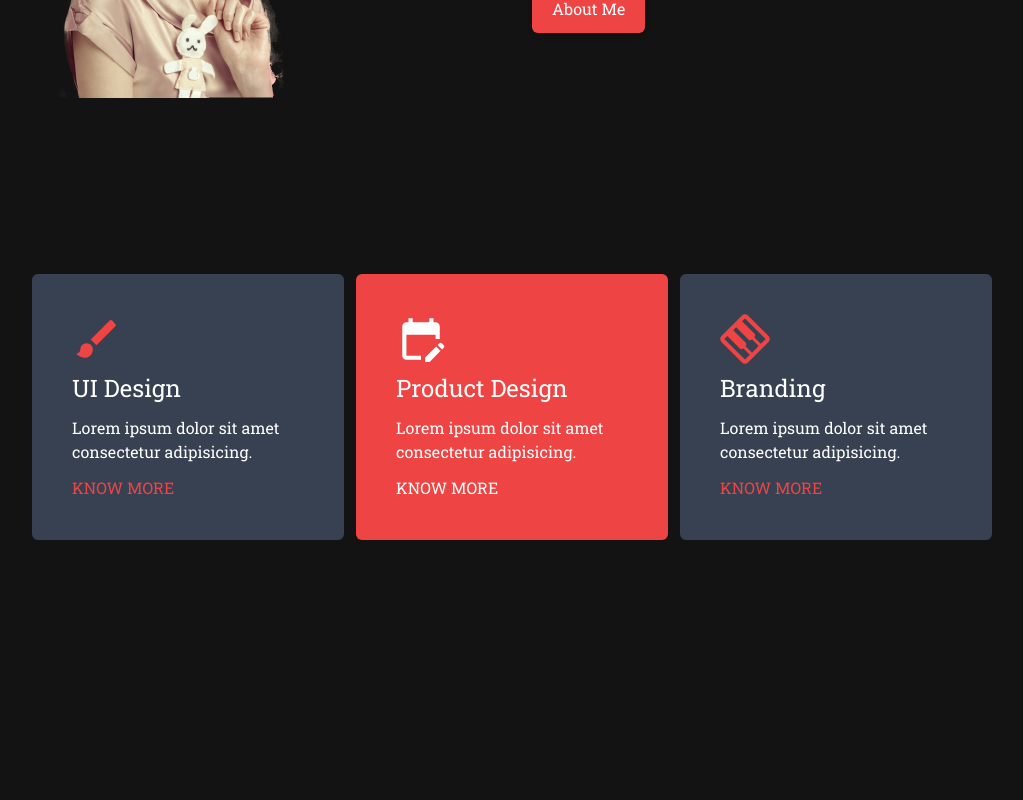
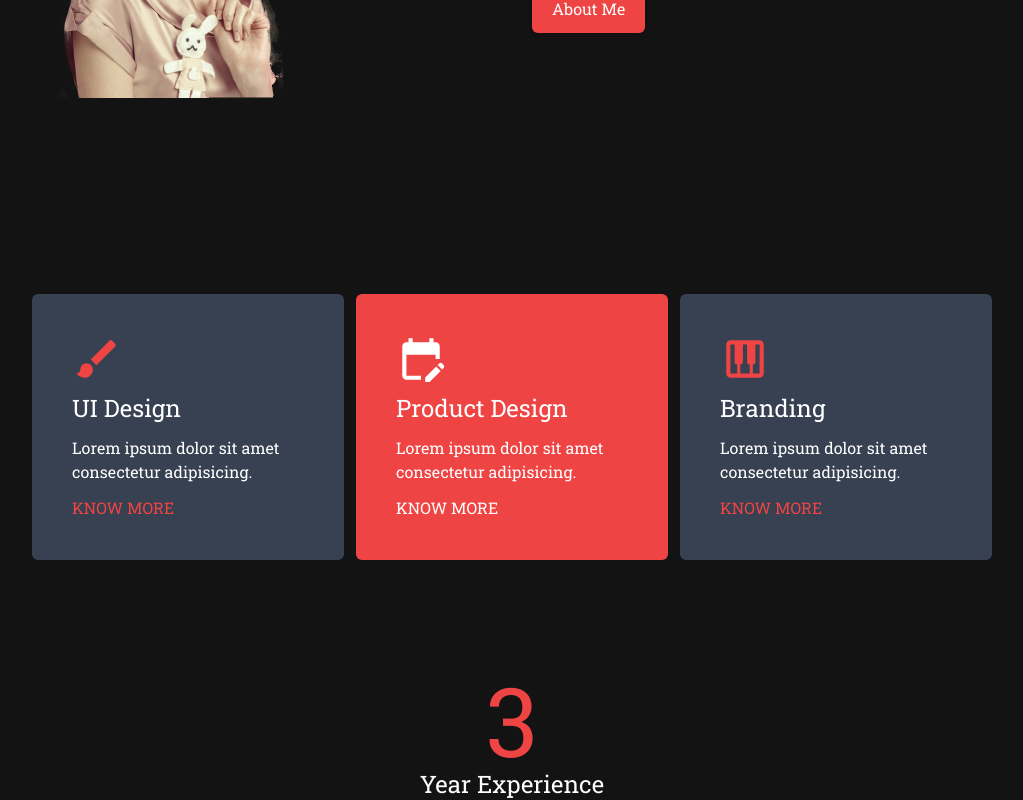
Before and after one commit to alifaroo-q/gdsc-round02-portfolio, a React (Vite) app: page / in a window 1280 px wide. Shown: the part 471-1271 px from the top of the page, without its empty margins (128-1151 px from the left). Before the commit the page ends 1011 px from the top, so only its background shows below. Built offline with nearby package versions, Linux system fonts and the light colour scheme.

Commit message:
now ServiceExperience component use data from file

```diff
--- a/src/App.jsx
+++ b/src/App.jsx
@@ -1,5 +1,6 @@
 import Header from "./components/Header/Header"
 import Hero from "./components/Hero/Hero"
+import Projects from "./components/Projects/Projects"
 import ServicesExperience from "./components/ServicesExperience/ServicesExperience"
 
 function App() {
@@ -9,6 +10,7 @@ function App() {
       <Header />
       <Hero />
       <ServicesExperience />
+      <Projects />
     </div>
   )
 }
--- /dev/null
+++ b/src/components/Projects/Projects.jsx
@@ -0,0 +1,15 @@
+import React from "react";
+
+const Projects = () => {
+  return (
+    <main className="mt-28">
+      <div className="flex flex-col items-center">
+        <h2 className="text-8xl text-red-500">3</h2>
+        <h3 className="text-2xl text-white">Year Experience</h3>
+      </div>
+
+    </main>
+  );
+};
+
+export default Projects;
--- /dev/null
+++ b/src/components/ServicesExperience/Card.jsx
@@ -0,0 +1,28 @@
+import React from "react";
+
+const Card = (props) => {
+  return (
+    <div
+      className={
+        props.active
+          ? "p-10 mt-5 bg-red-500 rounded-md"
+          : "p-10 mt-5 bg-gray-700 rounded-md"
+      }
+    >
+      {props.children}
+      <h3 className="mt-2 text-2xl text-white">{props.title}</h3>
+      <p className="mt-3 text-white">{props.text}</p>
+      <p
+        className={
+          props.active
+            ? "mt-3 uppercase text-white"
+            : "mt-3 uppercase text-red-500"
+        }
+      >
+        Know More
+      </p>
+    </div>
+  );
+};
+
+export default Card;
--- a/src/components/ServicesExperience/ServicesExperience.jsx
+++ b/src/components/ServicesExperience/ServicesExperience.jsx
@@ -1,37 +1,106 @@
-import React from 'react'
+import React from "react";
 import { MdBrush, MdEditCalendar, MdPiano } from "react-icons/md";
+import Card from "./Card";
+import data from "./serviceExperienceData";
+
+const serviceElements = data.map((service) => {
+  if (service.active) {
+    if (service.icon === "brush") {
+      return (
+        <Card
+          key={service.icon}
+          title={service.title}
+          text={service.text}
+          active={service.active}
+        >
+          <MdBrush
+            className={service.active ? "text-white" : "text-red-500"}
+            size="50"
+          />
+        </Card>
+      );
+    } else if (service.icon === "edit") {
+      return (
+        <Card
+          key={service.icon}
+          title={service.title}
+          text={service.text}
+          active={service.active}
+        >
+          <MdEditCalendar
+            className={service.active ? "text-white" : "text-red-500"}
+            size="50"
+          />
+        </Card>
+      );
+    } else {
+      return (
+        <Card
+          key={service.icon}
+          title={service.title}
+          text={service.text}
+          active={service.active}
+        >
+          <MdPiano
+            className={service.active ? "text-white" : "text-red-500"}
+            size="50"
+          />
+        </Card>
+      );
+    }
+  } else {
+    if (service.icon === "brush") {
+      return (
+        <Card
+          key={service.icon}
+          title={service.title}
+          text={service.text}
+          active={service.active}
+        >
+          <MdBrush
+            className={service.active ? "text-white" : "text-red-500"}
+            size="50"
+          />
+        </Card>
+      );
+    } else if (service.icon === "edit") {
+      return (
+        <Card
+          key={service.icon}
+          title={service.title}
+          text={service.text}
+          active={service.active}
+        >
+          <MdEditCalendar
+            className={service.active ? "text-white" : "text-red-500"}
+            size="50"
+          />
+        </Card>
+      );
+    } else {
+      return (
+        <Card
+          key={service.icon}
+          title={service.title}
+          text={service.text}
+          active={service.active}
+        >
+          <MdPiano
+            className={service.active ? "text-white" : "text-red-500"}
+            size="50"
+          />
+        </Card>
+      );
+    }
+  }
+});
 
 const ServicesExperience = () => {
   return (
-    <main className="mt-28 md:mt-44 mx-5 md:grid md:grid-cols-3 md:gap-3 md:w-3/4 md:mx-auto">
-      <div className="p-10 bg-gray-700 rounded-md">
-        <MdBrush className="text-red-500" size="50" />
-        <h3 className="mt-2 text-2xl text-white">UI Design</h3>
-        <p className="mt-3 text-white">
-          Lorem ipsum dolor sit amet consectetur adipisicing.
-        </p>
-        <p className="mt-3 uppercase text-red-500">Know More</p>
-      </div>
-
-      <div className="mt-5 md:mt-0 p-10 bg-red-500 rounded-md">
-        <MdEditCalendar className="text-white" size="50" />
-        <h3 className="mt-2 text-2xl text-white">Product Design</h3>
-        <p className="mt-3 text-white">
-          Lorem ipsum dolor sit amet consectetur adipisicing.
-        </p>
-        <p className="mt-3 uppercase text-white">Know More</p>
-      </div>
-
-      <div className="mt-5 md:mt-0 p-10 bg-gray-700 rounded-md">
-        <MdPiano className="text-red-500 -rotate-45" size="50" />
-        <h3 className="mt-2 text-2xl text-white">Branding</h3>
-        <p className="mt-3 text-white">
-          Lorem ipsum dolor sit amet consectetur adipisicing.
-        </p>
-        <p className="mt-3 uppercase text-red-500">Know More</p>
-      </div>
+    <main className="mt-24 md:mt-44 mx-5 md:grid md:grid-cols-3 md:gap-3 md:w-3/4 md:mx-auto">
+      {serviceElements}
     </main>
   );
-}
+};
 
-export default ServicesExperience
+export default ServicesExperience;
--- /dev/null
+++ b/src/components/ServicesExperience/serviceExperienceData.js
@@ -0,0 +1,20 @@
+export default [
+  {
+    title: "UI Design",
+    text: "Lorem ipsum dolor sit amet consectetur adipisicing.",
+    active: false,
+    icon: "brush",
+  },
+  {
+    title: "Product Design",
+    text: "Lorem ipsum dolor sit amet consectetur adipisicing.",
+    active: true,
+    icon: "edit",
+  },
+  {
+    title: "Branding",
+    text: "Lorem ipsum dolor sit amet consectetur adipisicing.",
+    active: false,
+    icon: "piano",
+  },
+];
```
